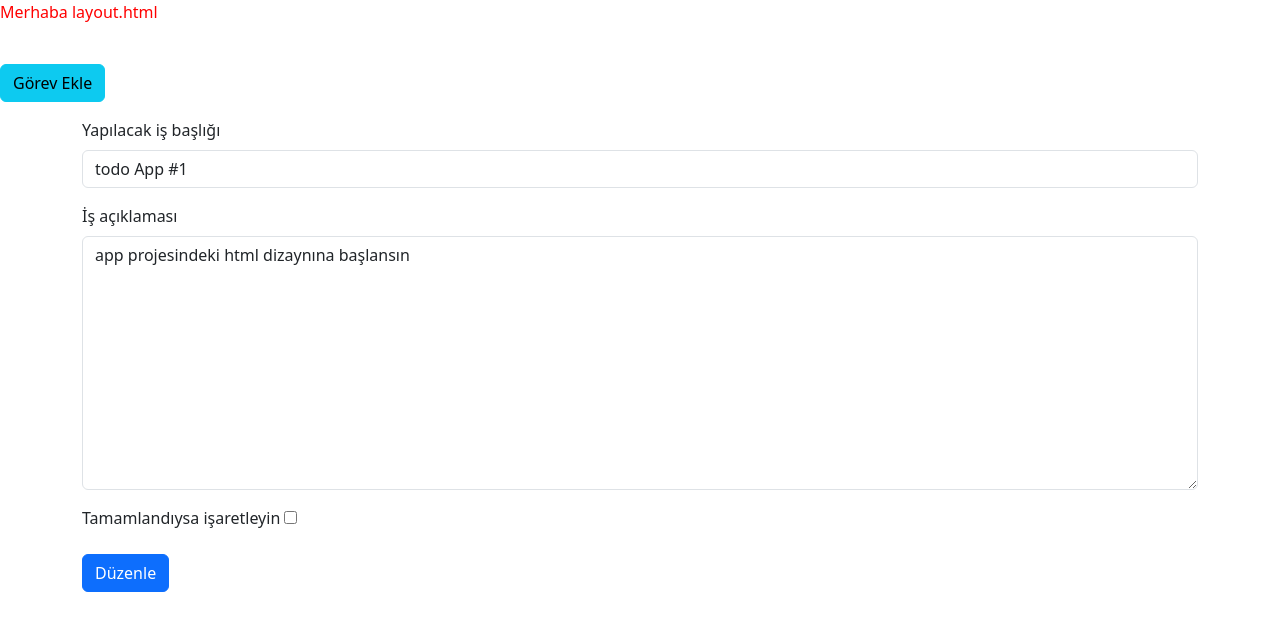
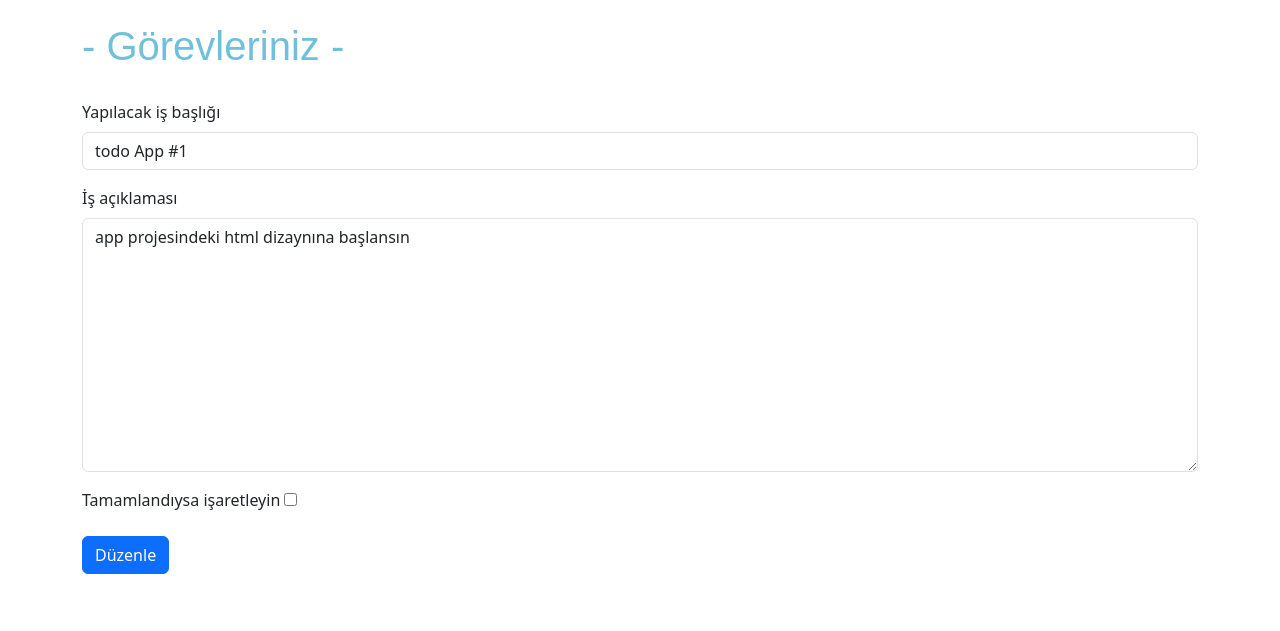
Before and after one commit to nazankorkmaz/ToDoApp_Django, a Django app: page /gorevDuzenle/2 in a window 1280 px wide. Shown: the top 631 px of the page. Run offline with Django 5.2, Linux system fonts and the light colour scheme; data comes from the database, SQL or seed files in the repository; both versions use the stored data as it was after the commit.

Commit message:
tasarim duzenlendi.

```diff
--- a/ToDoApp/templates/layout.html
+++ b/ToDoApp/templates/layout.html
@@ -9,6 +9,7 @@
     <link href="https://cdn.jsdelivr.net/npm/bootstrap@5.3.3/dist/css/bootstrap.min.css" rel="stylesheet" crossorigin="anonymous">
     <link rel="stylesheet" href="{% static 'css/style.css' %}">
 
+
     <script src={% static 'js/bootstrap.min.js' %} integrity="sha512-ykZ1QQr0Jy/4ZkvKuqWn4iF3lqPZyij9iRv6sGqLRdTPkY69YX6+7wvVGmsdBbiIfN/8OdsI7HABjvEok6ZopQ==" crossorigin="anonymous" referrerpolicy="no-referrer"></script>
 
     <!--fontawoseme-->
@@ -17,19 +18,29 @@
     <title>Todo App | {% block title %}{% endblock title %}</title>
 
    <style>
-    .de{
-        color:red;
+    .giris{
+        color:rgb(112, 192, 219);
+        font-family: "Arial Rounded MT Bold", "Helvetica Rounded", sans-serif;
+        font-size: 2mv;
+        line-height: 1.5;
     }
    </style>
 </head>
 <body>
+    <div class="container mt-3">
+        <div class="row">
+            <h1 class="giris">  - Görevleriniz -</h1>
+            <br>
+        </div>
 
-   <p class="de"> Merhaba layout.html</p>
-    <br>
+        <div class="row">
+            {% block content %}{% endblock content %}
+        </div>
 
 
-    <a href="{% url "gorevOlustur" %}" class="btn btn-info">Görev Ekle</a>
-    {% block content %}{% endblock content %}
+    </div>
+
+
 
     {% block js_files %}{% endblock js_files %}
 
```
Also changed, not shown: ToDoApp/gorev/templates/gorev/index.html (+12 -4 lines), ToDoApp/db.sqlite3, ToDoApp/gorev/static/img/plus.png (added).
